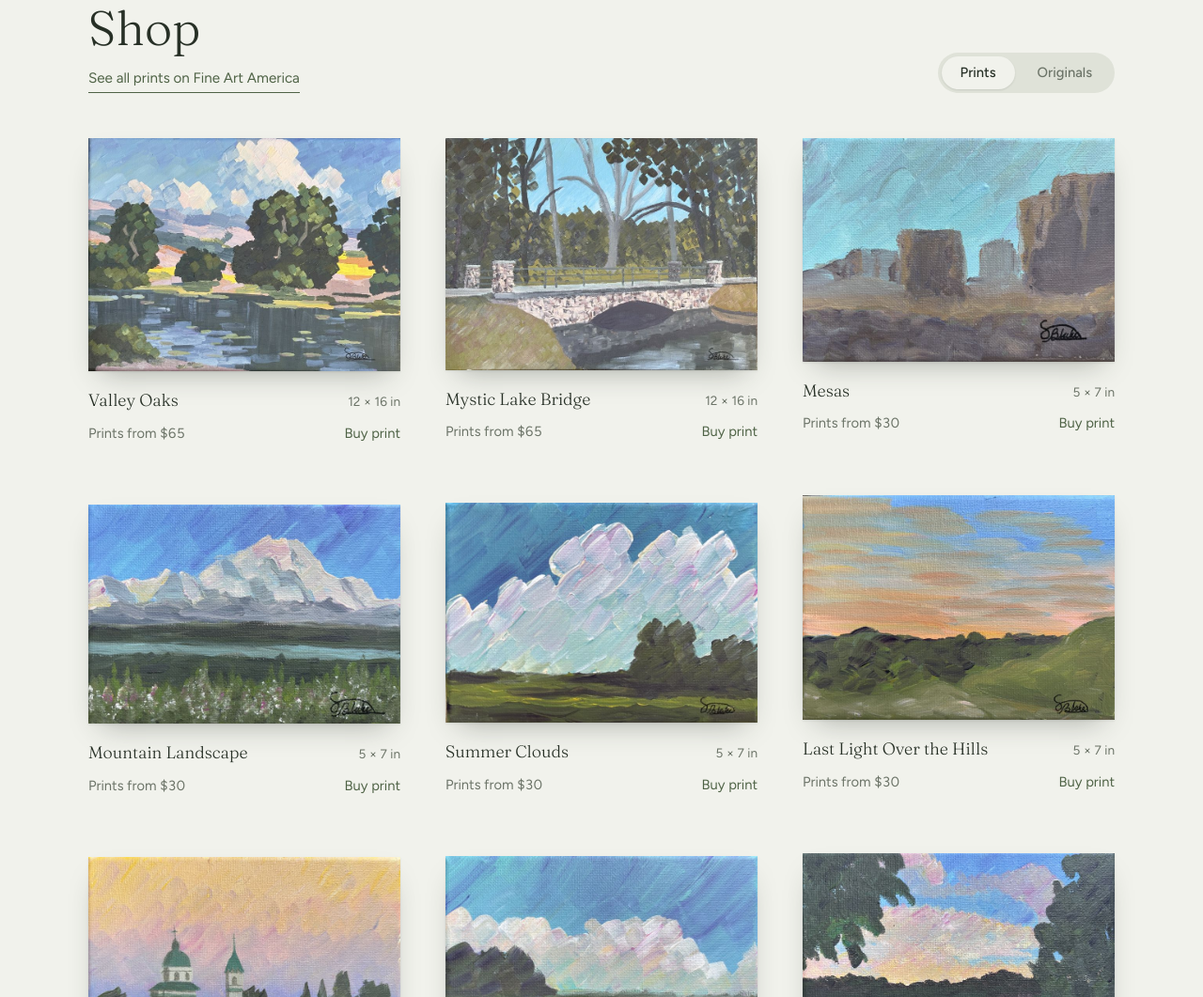
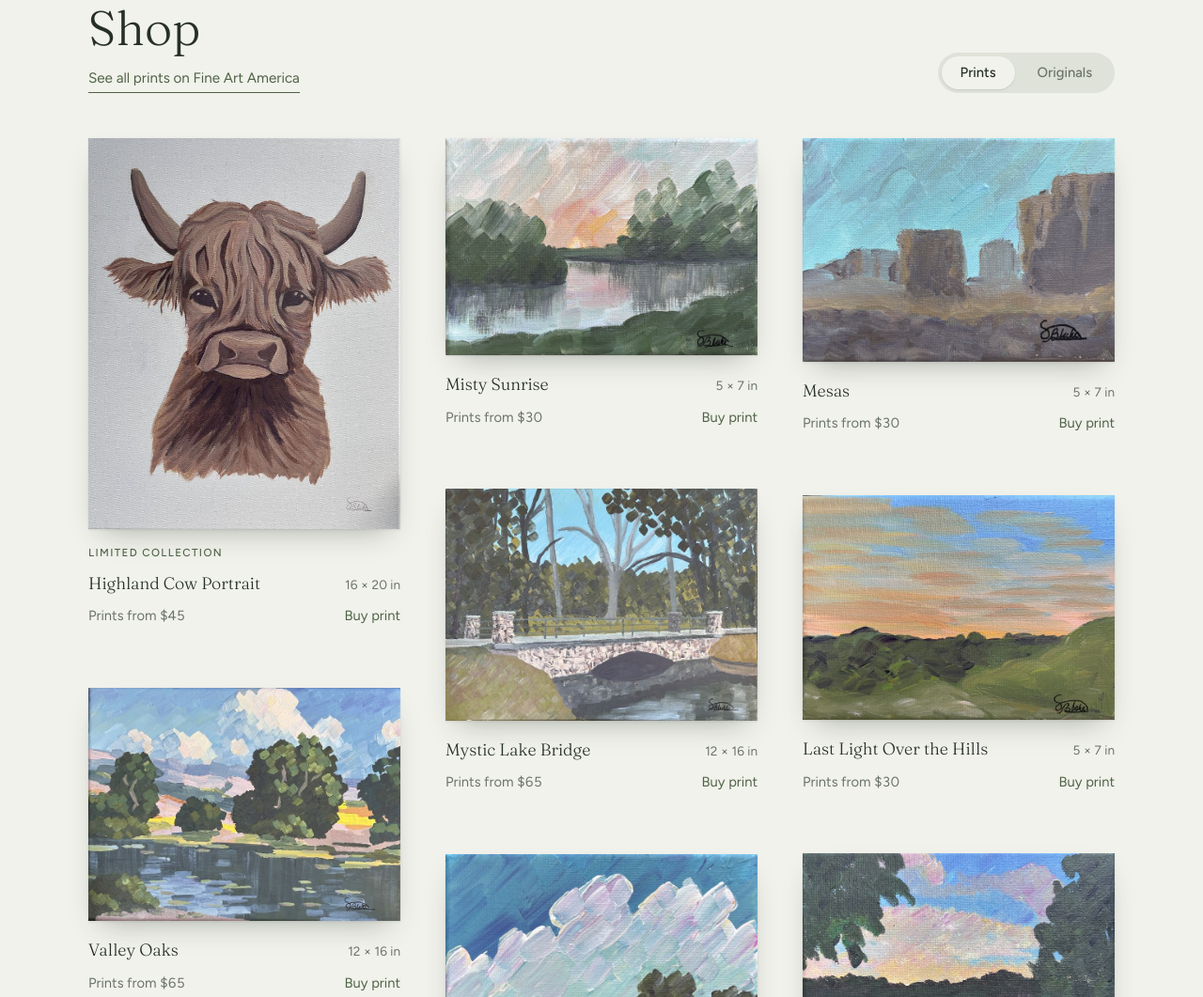
Before and after one commit to blakesample04/blake-sample-art, a plain HTML site: page index.html in a window 1280 px wide. Shown: the part 798-1859 px from the top of the page at 94% size. Drawn offline with Linux system fonts and the light colour scheme.

Commit message:
Add Highland Cow Portrait as a limited collection piece
Listed first in both shop tabs with a Limited collection label, original
at $200, prints in 8x10, 16x20 and 24x30, linked to Fine Art America.

Co-Authored-By: Claude Opus 5.5 <noreply@anthropic.com>
Claude-Session: https://claude.ai/code/session_01StMxkQzkxHizpMXtfCRTKM

```diff
--- a/index.html
+++ b/index.html
@@ -112,6 +112,7 @@ main { padding-block: 40px 120px; }
 .caption { display: flex; justify-content: space-between; align-items: baseline; gap: 12px; }
 .caption h3 { font-size: 1.12rem; min-width: 0; }
 .caption .size { font-size: .85rem; color: var(--muted); white-space: nowrap; }
+.limited { font-size: .72rem; font-weight: 500; letter-spacing: .12em; text-transform: uppercase; color: var(--moss); margin-bottom: -8px; }
 .sale { display: flex; justify-content: space-between; align-items: baseline; gap: 12px; font-size: .92rem; margin-top: -8px; }
 .sale .price { color: var(--muted); font-variant-numeric: tabular-nums; }
 .print-sizes { list-style: none; margin: 0; padding: 0; display: grid; gap: 4px; font-size: .88rem; color: var(--muted); font-variant-numeric: tabular-nums; }
@@ -282,6 +283,7 @@ dialog::backdrop { background: rgb(15 19 15 / .82); }
                   'sold' if it has sold, or null if it's not for sale.
                   (Only for-sale and sold originals appear in the
                   Originals tab.)
+     limited    – true to label it "Limited collection" and list it first.
      prints     – true to offer prints, false for none. Sizes and
                   prices come from PRINT_SIZES below.
      printUrl   – that painting's Fine Art America page. Used for both
@@ -300,9 +302,11 @@ const HERO = 'mystic-lake-bridge';
 const PRINT_SIZES = {
   '5 × 7 in':   [['5 × 7 in', 30], ['10 × 14 in', 60], ['15 × 21 in', 95]],
   '12 × 16 in': [['9 × 12 in', 65], ['12 × 16 in', 90], ['18 × 24 in', 140]],
+  '16 × 20 in': [['8 × 10 in', 45], ['16 × 20 in', 110], ['24 × 30 in', 175]],
 };
 
 const PAINTINGS = [
+  { id: 'highland-cow',         title: 'Highland Cow Portrait',     size: '16 × 20 in', original: 200,    prints: true, limited: true, printUrl: 'https://fineartamerica.com/featured/highland-cow-portrait-blake-sample.html' },
   { id: 'valley-oaks',          title: 'Valley Oaks',               size: '12 × 16 in', original: null,   prints: true, printUrl: 'https://fineartamerica.com/featured/valley-oaks-blake-sample.html' },
   { id: 'alpenglow',            title: 'Mountain Landscape',        size: '5 × 7 in',   original: 110,    prints: true, printUrl: 'https://fineartamerica.com/featured/mountain-landscape-blake-sample.html' },
   { id: 'white-church',         title: 'White Church at Dusk',      size: '5 × 7 in',   original: 110,    prints: true, printUrl: 'https://fineartamerica.com/featured/white-church-at-dusk-blake-sample.html' },
@@ -366,7 +370,8 @@ function canvas(p, sm = true, lazy = true) {
   </button>`;
 }
 function caption(p) {
-  return `<div class="caption"><h3>${esc(p.title)}</h3><span class="size">${p.size}</span></div>`;
+  const tag = p.limited ? `<p class="limited">Limited collection</p>` : '';
+  return `${tag}<div class="caption"><h3>${esc(p.title)}</h3><span class="size">${p.size}</span></div>`;
 }
 
 function render() {
@@ -392,6 +397,7 @@ function renderShop(tab) {
     ? PAINTINGS.filter(p => printSizes(p).length)
     : PAINTINGS.filter(p => p.original != null)
         .sort((a, b) => (a.original === 'sold') - (b.original === 'sold'));
+  list.sort((a, b) => !!b.limited - !!a.limited);
   document.getElementById('shop-grid').innerHTML = list.length
     ? list.map(p => `<article class="piece reveal">${canvas(p)}${caption(p)}${tab === 'prints' ? printLine(p) : originalLine(p)}</article>`).join('')
     : `<p class="empty">Nothing here right now.</p>`;
@@ -411,7 +417,7 @@ function openPiece(id) {
   const lbImg = document.getElementById('lb-img');
   lbImg.src = img(p, false); lbImg.alt = `${p.title}, ${MEDIUM}`;
   document.getElementById('lb-info').innerHTML =
-    `<h2>${esc(p.title)}</h2><p class="size">${p.size}, ${MEDIUM}</p>${originalLine(p)}${printLine(p)}${printTable(p)}`;
+    `${p.limited ? '<p class="limited">Limited collection</p>' : ''}<h2>${esc(p.title)}</h2><p class="size">${p.size}, ${MEDIUM}</p>${originalLine(p)}${printLine(p)}${printTable(p)}`;
   if (typeof dlg.showModal === 'function') dlg.showModal(); else dlg.setAttribute('open', '');
 }
 document.addEventListener('click', e => { const t = e.target.closest('[data-open]'); if (t) openPiece(t.dataset.open); });
```
Also changed, not shown: images/highland-cow-sm.jpg (added), images/highland-cow.jpg (added).
